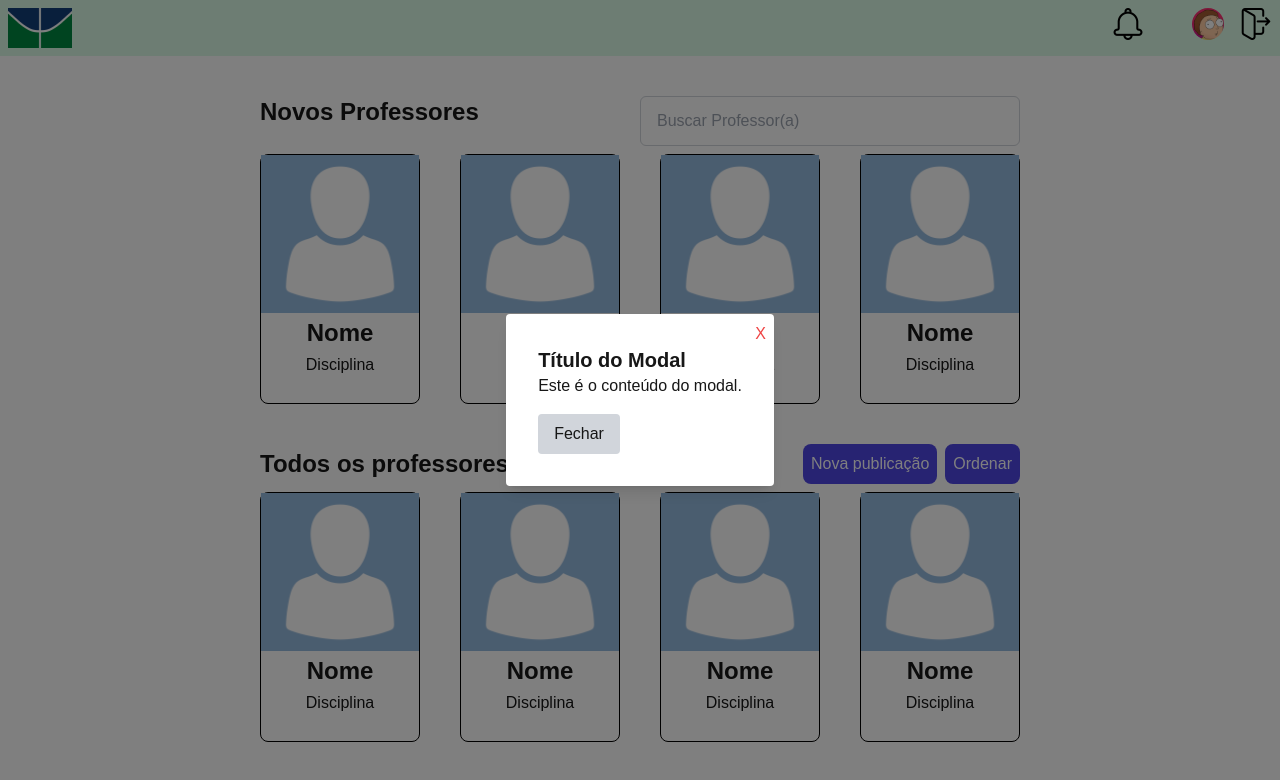
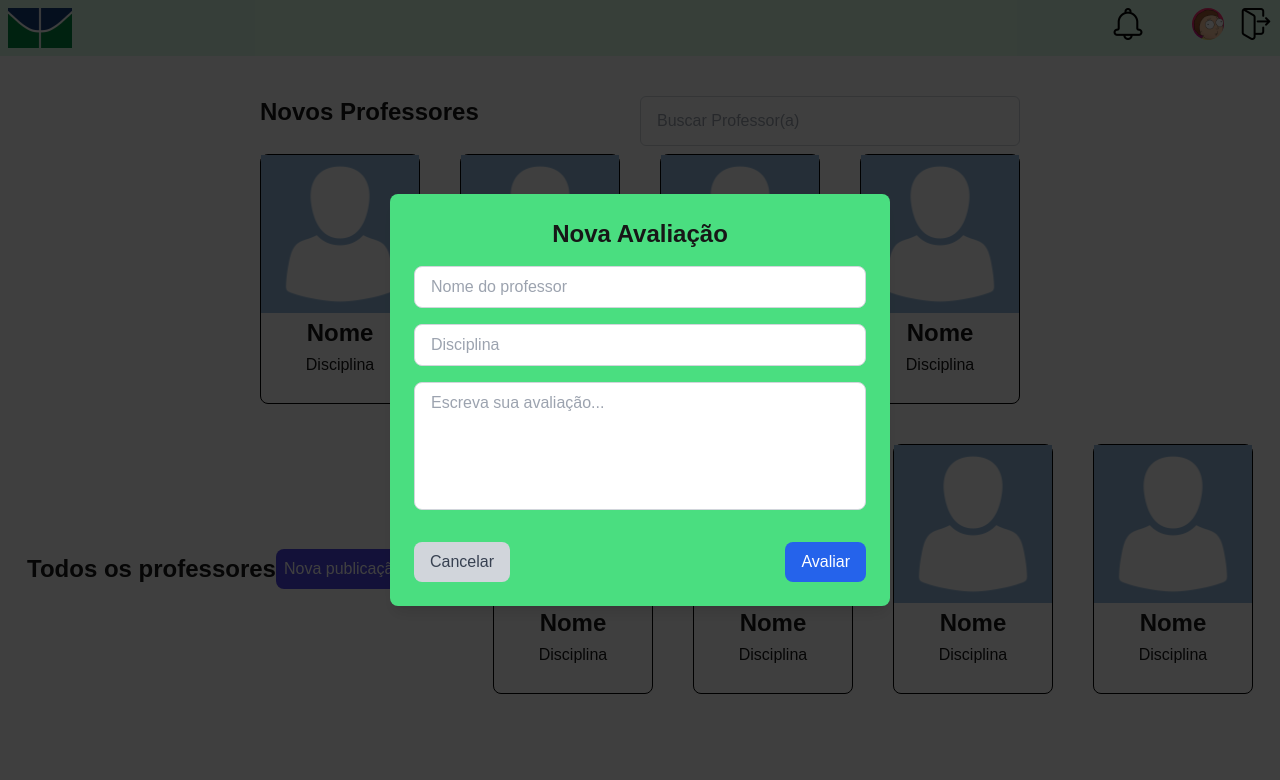
Before and after one commit to marianassimion/frontend_grupo4, a Next.js app: page /Feed in a window 1280 px wide. Both pictures are taken after a click on the button "Nova publicação". Shown: the top 780 px of the page. Built offline with nearby package versions, Linux system fonts and the light colour scheme.

Commit message:
Tentativa modais

```diff
--- a/src/app/Feed/page.tsx
+++ b/src/app/Feed/page.tsx
@@ -5,9 +5,19 @@
 
 export default function Home() {
   const [isModalOpen, setIsModalOpen] = useState(false);
+  const [isDropdownOpen, setIsDropdownOpen] = useState(false);
 
   const handleOpenModal = () => setIsModalOpen(true);
   const handleCloseModal = () => setIsModalOpen(false);
+
+  const handleToggleDropdown = () => {
+    setIsDropdownOpen((prev) => !prev);
+  };
+
+  const handleOptionClick = (option: string) => {
+    console.log("Opção selecionada:", option);
+    setIsDropdownOpen(false);
+  };
 
   return (
     <main>
@@ -37,7 +47,6 @@
           </div>
         </div>
         </div>
-        <div>
           <div className="mt-10 flex flex-row items-center mb-2">
             <h1 className="text-2xl font-bold">Todos os professores</h1>
             <div className="ml-auto flex flex-row gap-2">
@@ -47,10 +56,42 @@
               >
                 Nova publicação
               </button>
-              <button className="bg-indigo-600 text-white p-2 rounded-lg hover:scale-110">
+              <button
+                className="bg-indigo-600 text-white p-2 rounded-lg hover:scale-110"
+                onClick={handleToggleDropdown}
+              >
                 Ordenar
               </button>
+              {isDropdownOpen && (
+                <div className="absolute right-0 mt-2 w-40 bg-white border border-gray-300 rounded-lg shadow-lg z-50">
+                  <ul>
+                    <li
+                    className="px-4 py-2 hover:bg-gray-100 cursor-pointer text-gray-700"
+                    onClick={() => handleOptionClick("Nome")}
+                    >
+                      Nome
+                    </li>
+                    <li
+                      className="px-4 py-2 hover:bg-gray-100 cursor-pointer text-gray-700"
+                      onClick={() => handleOptionClick("Matéria")}
+                    >
+                      Matéria
+                    </li>
+                    <li
+                      className="px-4 py-2hover:bg-gray-100 cursor-pointer text-gray-700"
+                      onClick={() => handleOptionClick("Recentes")}
+                    >
+                      Recentes
+                    </li>
+                    <li
+                      className="px-4 py-2 hover:bg-gray-100 cursor-pointer text-gray-700"
+                      onClick={() => handleOptionClick("Antigas")}
+                    >
+                      Antigas
+                    </li>
+                  </ul>
                 </div>
+              )}
           </div>
           <div className="flex flex-col items-center">
             <div className="flex flex-row gap-10 items-center">
@@ -71,15 +112,43 @@
 
       {isModalOpen && (
         <Modal isOpen={isModalOpen} onClose={handleCloseModal}>
-          <div>
-            <h2 className="text-xl font-bold">Título do Modal</h2>
-            <p>Este é o conteúdo do modal.</p>
+          <div className="fixed inset-0 bg-black bg-opacity-50 flex items-center justify-center z-50">
+            <div className="bg-green-400 rounded-lg shadow-lg p-6 w-[500px]">
+              <h2 className="text-2xl font-bold text-center mb-4">
+                Nova Avaliação
+              </h2>
+              <form className="flex flex-col gap-4">
+                <input
+                  type="text"
+                  placeholder="Nome do professor"
+                  className="w-full px-4 py-2 border border-gray-300 rounded-lg text-gray-700"
+                />
+                <input
+                  type="text"
+                  placeholder="Disciplina"
+                  className="w-full px-4 py-2 border border-gray-300 rounded-lg text-gray-700"
+                />
+                <textarea
+                  placeholder="Escreva sua avaliação..."
+                  className="w-full h-32 px-4 py-2 border border-gray-300 rounded-lg resize-none text-gray-700"
+                />
+                <div className="flex justify-between items-center mt-4">
                   <button
-              className="mt-4 bg-gray-300 px-4 py-2 rounded hover:bg-gray-400"
+                    type="button"
                     onClick={handleCloseModal}
+                    className="px-4 py-2 bg-gray-300 text-gray-700 rounded-lg hover:bg-gray-400"
                   >
-              Fechar
+                    Cancelar
                   </button>
+                  <button
+                    type="submit"
+                    className="px-4 py-2 bg-blue-600 text-white rounded-lg hover:bg-blue-700"
+                  >
+                    Avaliar
+                  </button>
+                </div>
+              </form>
+            </div>
           </div>
         </Modal>
       )}
```
Lines whose indentation alone changed are shown as unchanged.
